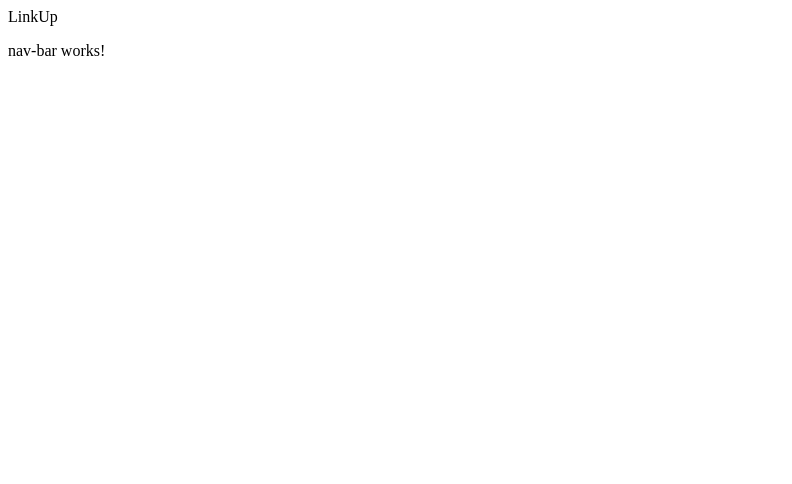
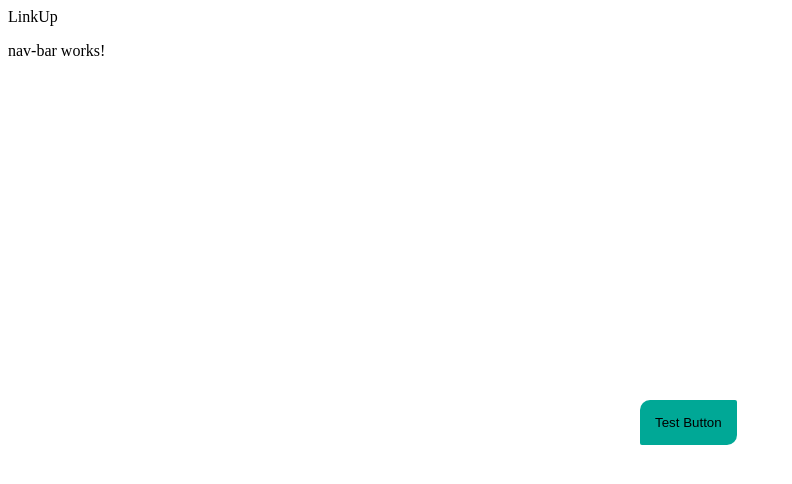
Before and after one commit to vKekz/Link-Up, an Angular app: page / in a window 1280 px wide. Shown: the top 484 px of the page, without its empty margins (0-792 px from the left). Built offline with nearby package versions, Linux system fonts and the light colour scheme.

Commit message:
💄Erste Button-Komponente erstellt

```diff
--- a/src/app/app.component.html
+++ b/src/app/app.component.html
@@ -1,6 +1,7 @@
 <main class="main">
   LinkUp
   <app-nav-bar></app-nav-bar>
+  <app-button></app-button>
 </main>
 
 <router-outlet />
--- a/src/app/app.component.ts
+++ b/src/app/app.component.ts
@@ -2,10 +2,11 @@ import { Component } from "@angular/core";
 import { RouterOutlet } from "@angular/router";
 import { EnvironmentHandler } from "../environments/handler/environment.handler";
 import { NavBarComponent } from "./components/nav-bar/nav-bar.component";
+import { ButtonComponent } from "./components/button/button.component";
 
 @Component({
   selector: "app-root",
-  imports: [RouterOutlet, NavBarComponent],
+  imports: [RouterOutlet, NavBarComponent, ButtonComponent],
   templateUrl: "./app.component.html",
   styleUrl: "./app.component.css",
 })
--- /dev/null
+++ b/src/app/components/button/button.component.css
@@ -0,0 +1,24 @@
+.submit_button {
+    position: absolute;
+    left: 50%;
+    top: 50%;
+    border: none;
+    background-color: #00A896;
+    border-radius: 10px 2px 10px 2px;
+    padding: 15px;
+    cursor: pointer;
+    transition: border-radius 0.1s ease-in-out, background-color 0.1s ease-in-out;
+}
+
+.submit_button:hover {
+    background-color: #01B698;
+    border-radius: 10px;
+}
+
+.submit_button:active {
+    background-color: #02C39A;
+}
+
+.submit_button:focus {
+    outline: none;
+}
--- /dev/null
+++ b/src/app/components/button/button.component.html
@@ -0,0 +1 @@
+<button class="submit_button">Test Button</button>
```
Also changed, not shown: src/app/components/button/button.component.ts (added, +11 -0 lines), 1 other file (tests, documents, lock files or other folders).
